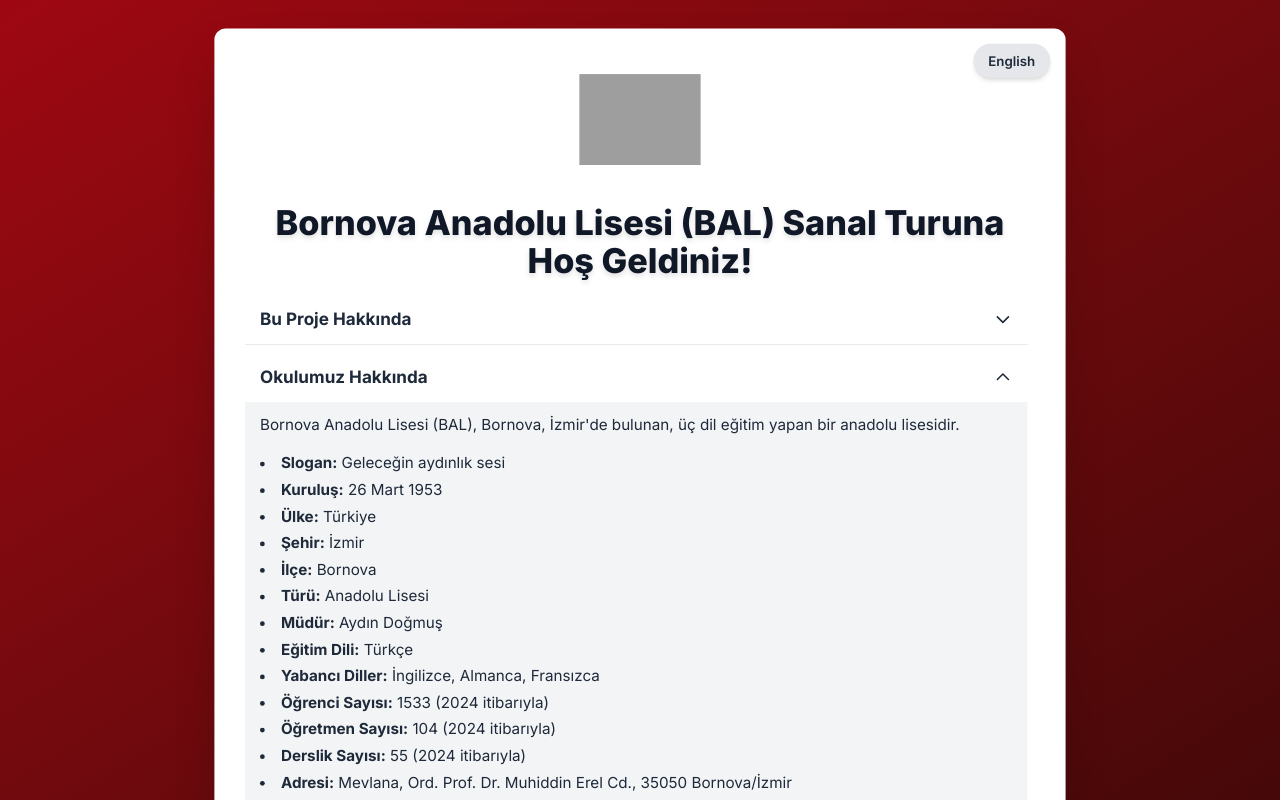
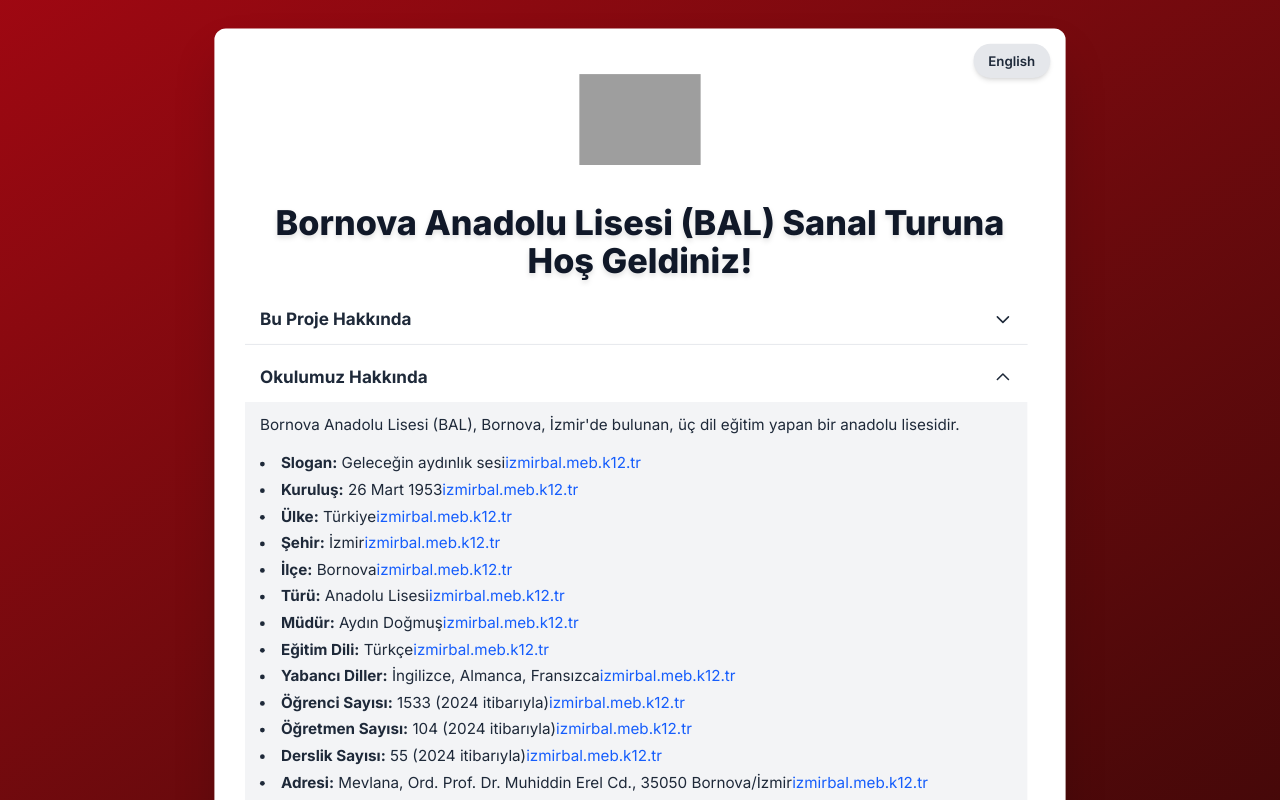
Before and after one commit to FlyingGrasss/balsanalgezi, a Next.js app: page / in a window 1280 px wide. Both pictures are taken after a click on the button "Okulumuz Hakkında". Built offline with nearby package versions, Linux system fonts and the light colour scheme; grey boxes are pictures that could not be loaded.

Commit message:
Update VirtualTour.tsx

```diff
--- a/components/VirtualTour.tsx
+++ b/components/VirtualTour.tsx
@@ -67,7 +67,7 @@ const translations = {
       { strong: "Öğretmen Sayısı:", text: "104 (2024 itibarıyla)" },
       { strong: "Derslik Sayısı:", text: "55 (2024 itibarıyla)" },
       { strong: "Adresi:", text: "Mevlana, Ord. Prof. Dr. Muhiddin Erel Cd., 35050 Bornova/İzmir" },
-      { strong: "Resmî Sitesi:", text: "izmirbal.meb.k12.tr" }
+      { strong: "Resmî Sitesi:", text: "" }
     ],
     historyTitle: "Tarihçesi",
     historyParagraph1: "Okulun bugünkü tesislerinin bulunduğu alan 1950'lere kadar, Fransız asıllı varlıklı bir levanten olan Edmond Giraud'nun İzmir'in Bornova kazasına 2 kilometre uzaklıktaki 220 dönümlük çiftliğiydi. 1950'li yılların başında, İzmirli 50 dolayında tanınmış iş adamı, İzmir'de eksikliği hissedilen yabancı dil ile eğitim veren yatılı bir okulu şehirlerine kazandırmak amacı ile bir araya geldiler. Görüşmeler sonunda Giraud, arazisini içindeki tarihi köşkü, korusu ve güvercinliğiyle birlikte, bir okul yapılması koşuluyla, 26 Mart 1953 tarihinde sembolik bir bedelle Ege Koleji T.A.Ş.'e devretti ve kendisi de şirket ortağı oldu. Arazi üzerine, zengin bitki örtüsü korunarak derslikler, yatakhaneler, yemekhane ve konferans salonu inşa edildi. Böylece, 1953-1954 öğretim yılında \"Bornova Anadolu Lisesi\" eğitim ve öğretime başladı. Okula ilk yıl 38 yatılı erkek öğrenci kaydoldu.",
@@ -158,7 +158,7 @@ const translations = {
       { strong: "Number of Teachers:", text: "104 (as of 2024)" },
       { strong: "Number of classrooms:", text: "55 (as of 2024)" },
       { strong: "Address:", text: "Mevlana, Ord. Prof. Dr. Muhiddin Erel Cd., 35050 Bornova/İzmir" },
-      { strong: "Official Website:", text: "izmirbal.meb.k12.tr" }
+      { strong: "Official Website:", text: "" }
     ],
     historyTitle: "History",
     historyParagraph1: "The area where the school's current facilities are located was, until the 1950s, the 220-acre farm of Edmond Giraud, a wealthy Levantine of French origin, located 2 kilometers from Bornova district of İzmir. In the early 1950s, about 50 well-known businessmen from İzmir came together with the aim of bringing a boarding school providing foreign language education, which was felt to be lacking in İzmir, to their city. As a result of the negotiations, Giraud, transferred his land, along with its historical mansion, grove, and dovecote, to Ege Koleji T.A.Ş.'e devretti ve kendisi de şirket ortağı oldu. Arazi üzerine, zengin bitki örtüsü korunarak derslikler, yatakhaneler, yemekhane ve konferans salonu inşa edildi. Böylece, 1953-1954 öğretim yılında \"Bornova Anatolian High School\" education and teaching began. In its first year, 38 male boarding students enrolled.",
@@ -1103,7 +1103,7 @@ function WelcomeModal({ onStartTour, language, onLanguageToggle }: WelcomeModalP
                 {t.schoolInfoList.map((item, index) => (
                   <li key={index}>
                     <strong>{item.strong}</strong> {item.text}
-                    {item.strong === "Resmî Sitesi:" && (
+                    {item.strong === "Resmî Sitesi:" || "Official Website" && (
                       <a href="https://izmirbal.meb.k12.tr/" target="_blank" rel="noopener noreferrer" className="text-blue-600 hover:underline">izmirbal.meb.k12.tr</a>
                     )}
                   </li>
```
